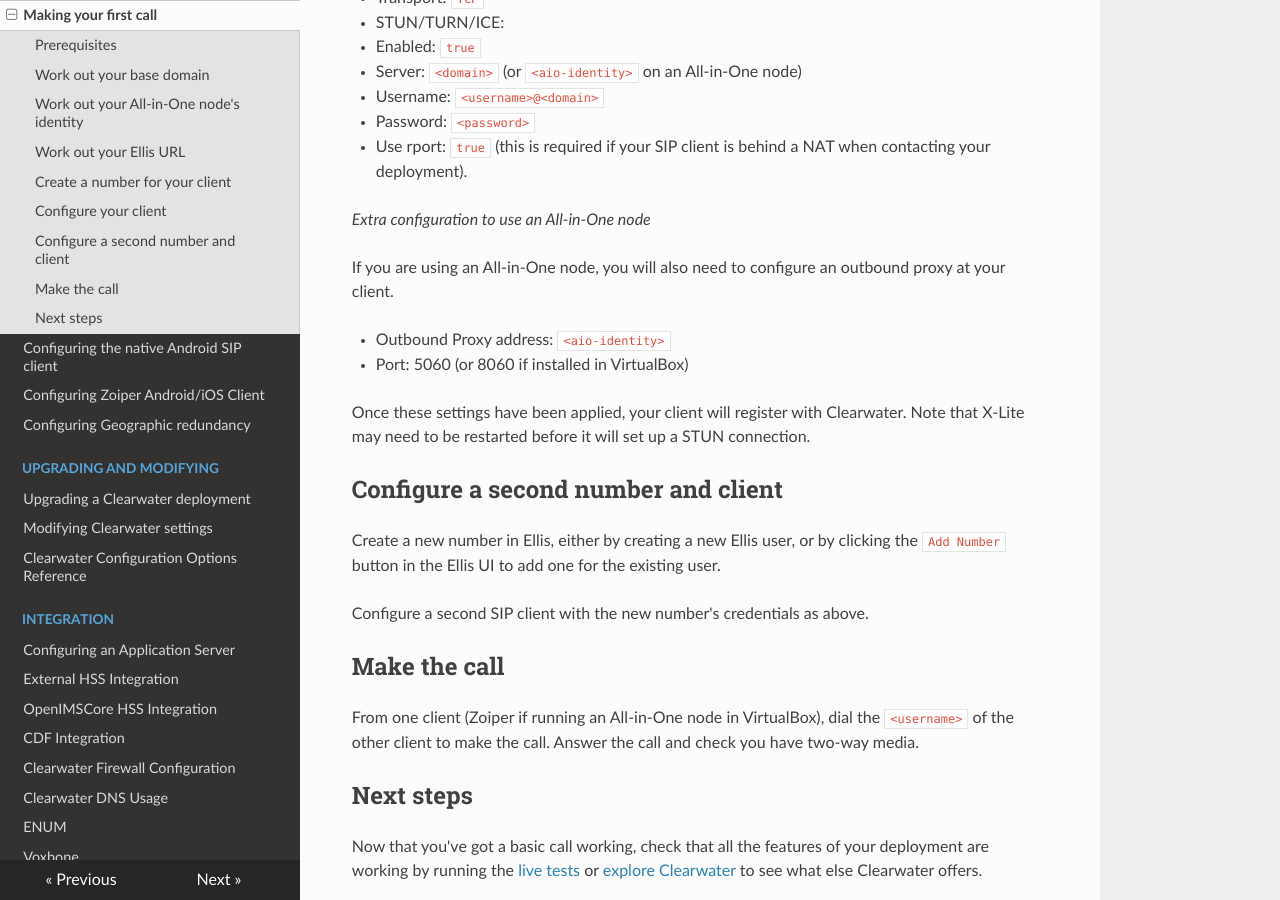
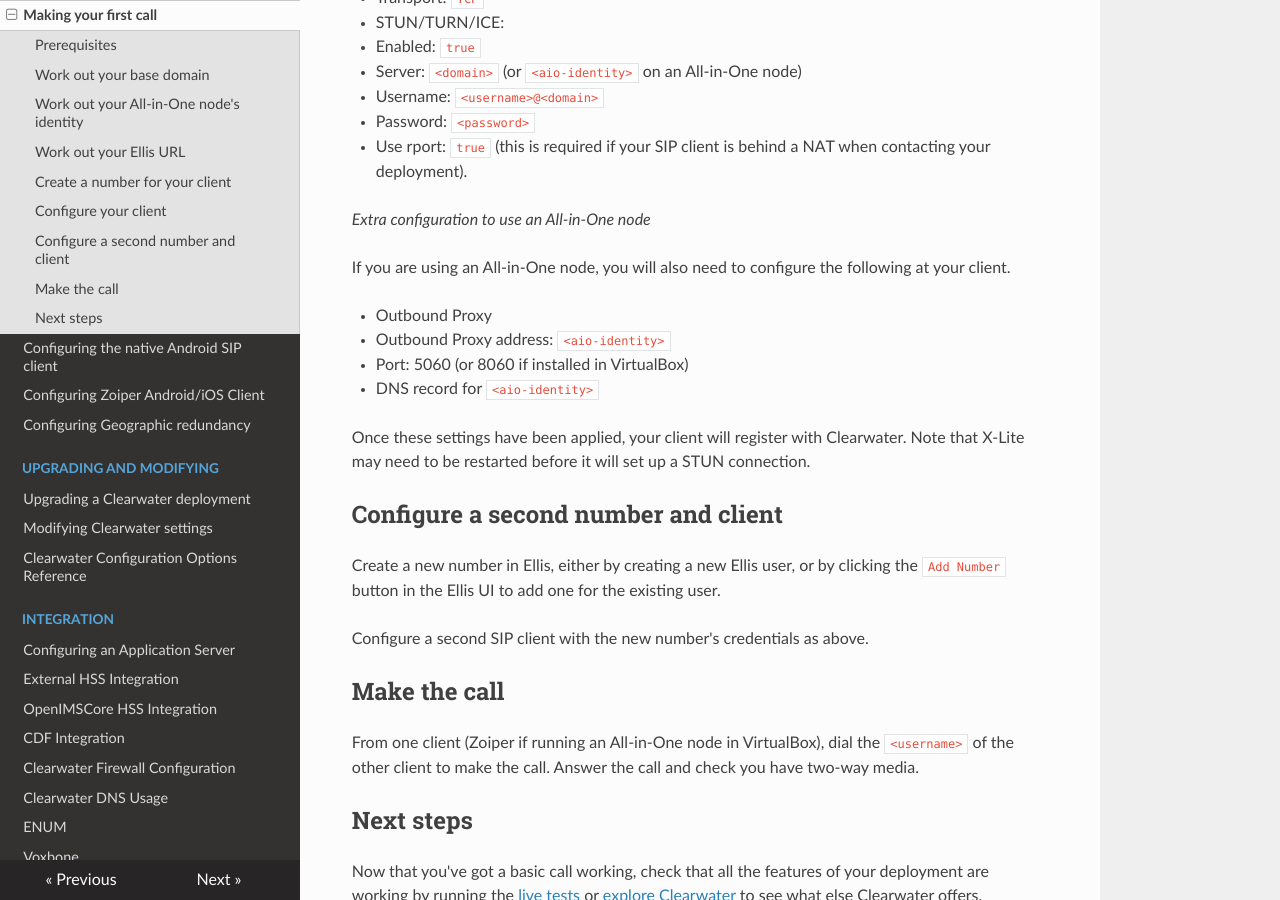
Before and after one commit to Metaswitch/clearwater-readthedocs, an MkDocs documentation site: the page built from docs/Making_your_first_call.md, in a window 1280 px wide and 900 px high, scrolled down 1968 px. Built offline with MkDocs 1.6.1, drawn with Linux system fonts in a browser that asks for light colours; nearby versions of some CDN libraries; old or Windows-style settings are respelled for this version of MkDocs.

Commit message:
first commit

```diff
--- a/docs/Making_your_first_call.md
+++ b/docs/Making_your_first_call.md
@@ -60,18 +60,20 @@ Client configuration methods vary by client, but the following information shoul
 * Authorization Name: `<username>@<domain>`
 * Transport: `TCP`
 * STUN/TURN/ICE:
- - Enabled: `true`
- - Server: `<domain>` (or `<aio-identity>` on an All-in-One node)
- - Username: `<username>@<domain>`
- - Password: `<password>`
+ * Enabled: `true`
+ * Server: `<domain>` (or `<aio-identity>` on an All-in-One node)
+ * Username: `<username>@<domain>`
+ * Password: `<password>`
 * Use rport: `true` (this is required if your SIP client is behind a NAT when contacting your deployment).
 
 *Extra configuration to use an All-in-One node*
 
-If you are using an All-in-One node, you will also need to configure an outbound proxy at your client.
+If you are using an All-in-One node, you will also need to configure the following at your client.
 
-* Outbound Proxy address: `<aio-identity>`
-* Port: 5060 (or 8060 if installed in VirtualBox)
+* Outbound Proxy
+ * Outbound Proxy address: `<aio-identity>`
+ * Port: 5060 (or 8060 if installed in VirtualBox)
+* DNS record for `<aio-identity>`
 
 Once these settings have been applied, your client will register with Clearwater. Note that X-Lite may need to be restarted before it will set up a STUN connection.
 
```
Also changed, not shown: docs/Provisioning_Subscribers.md (+4 -2 lines).
